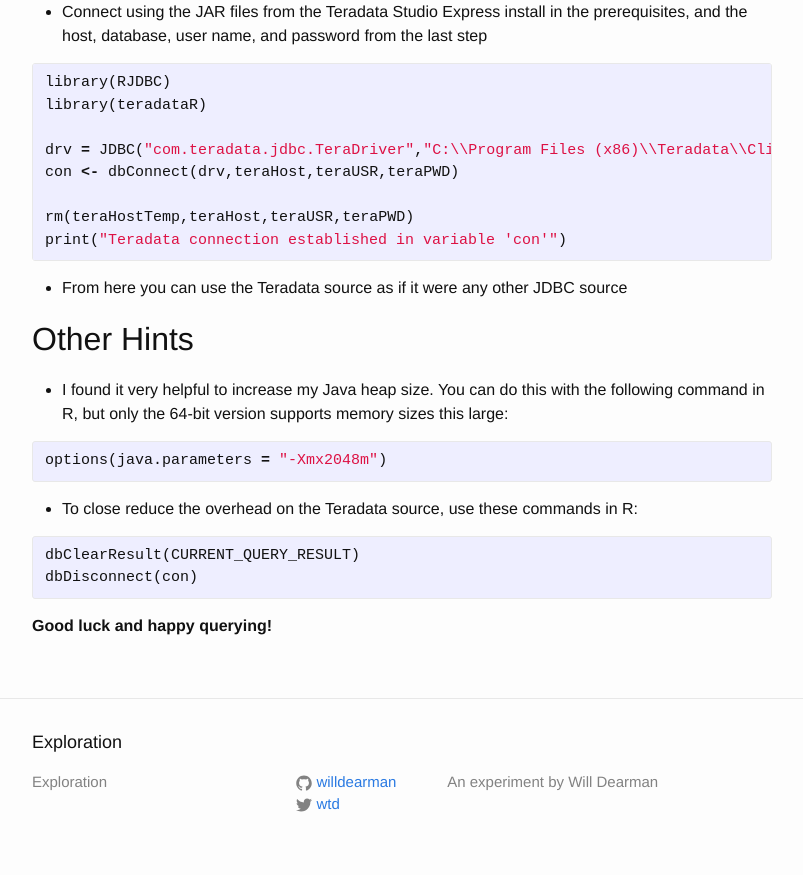
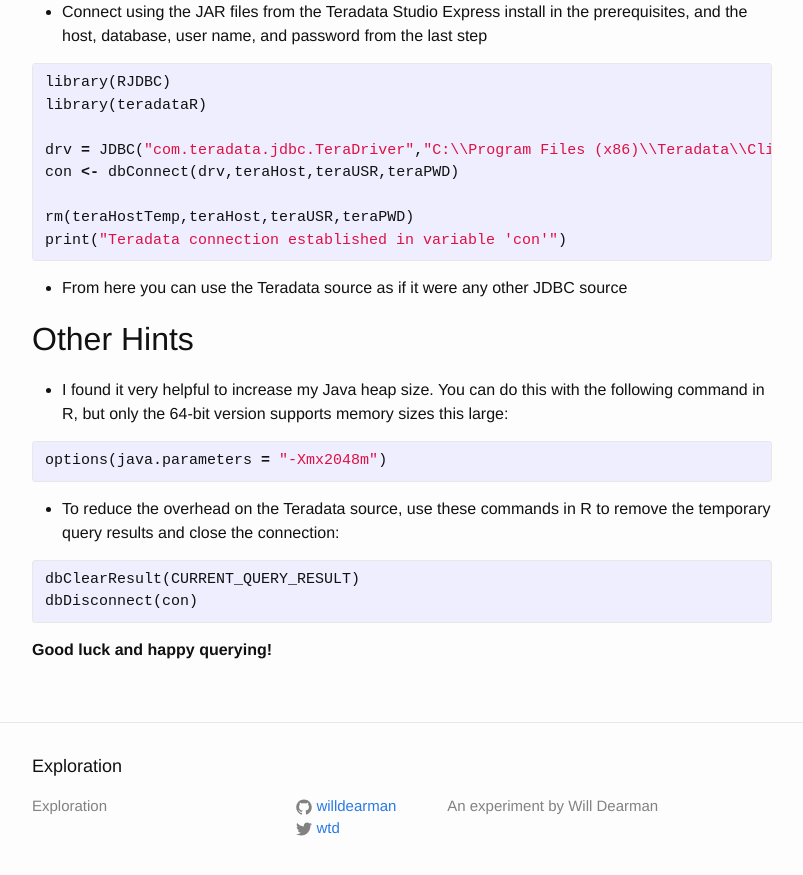
Before and after one commit to willdearman/willdearman, a Jekyll site: the page built from _posts/2015-08-23-connect-r-to-teradata-via-jdbc-in-windows.md, in a window 1280 px wide and 900 px high, scrolled down 1040 px. Shown: the top 875 px of the window, without its empty margins (238-1041 px from the left). Built offline with Jekyll 4.4.1, drawn with Linux system fonts in a browser that asks for light colours.

Commit message:
Clarified wording

```diff
--- a/_posts/2015-08-23-connect-r-to-teradata-via-jdbc-in-windows.md
+++ b/_posts/2015-08-23-connect-r-to-teradata-via-jdbc-in-windows.md
@@ -53,7 +53,7 @@
 options(java.parameters = "-Xmx2048m")
 {% endhighlight %}
 
-- To close reduce the overhead on the Teradata source, use these commands in R:
+- To reduce the overhead on the Teradata source, use these commands in R to remove the temporary query results and close the connection:
 {% highlight r %}
 dbClearResult(CURRENT_QUERY_RESULT)
 dbDisconnect(con)
```
